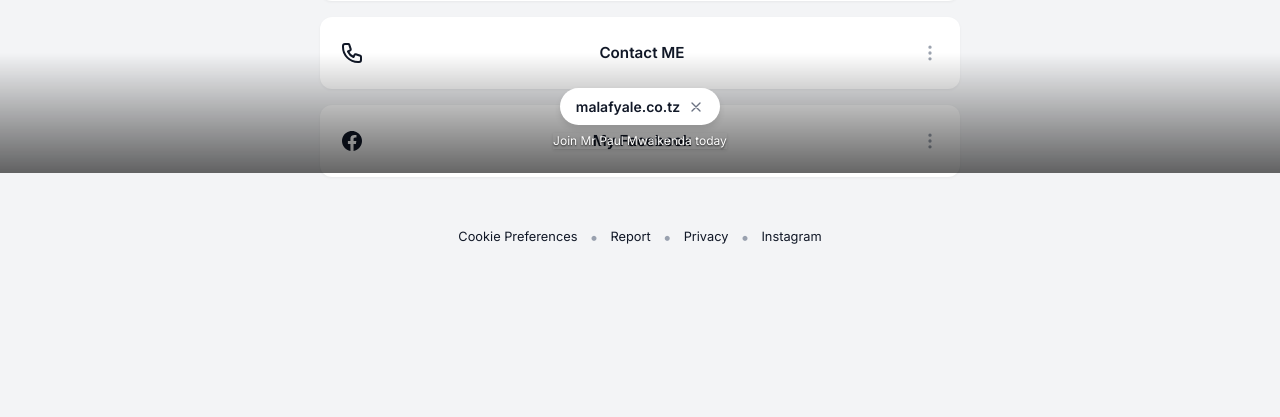
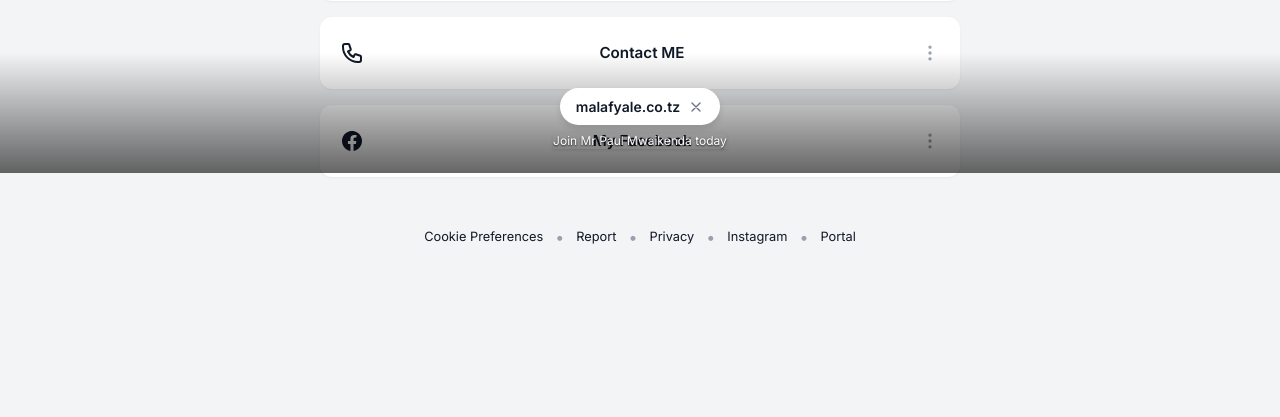
Before and after one commit to jo-katega2001/malafyale, a Laravel app: page / in a window 1280 px wide. Shown: the part 627-1044 px from the top of the page. Run offline with Laravel 12, Linux system fonts and the light colour scheme; data that the repository does not hold is empty; style sheets or scripts are compiled from the project's sources.

Commit message:
Add admin portal login link to the footer

```diff
--- a/resources/views/home.blade.php
+++ b/resources/views/home.blade.php
@@ -280,6 +280,8 @@
           <a href="#">{{ $page['footer']['privacy'] }}</a>
           <span class="text-gray-400">&bull;</span>
           <a href="https://www.instagram.com/malafyalewellness?igsh=YXY0d3hrbWl0azR1" target="_blank" rel="noopener">Instagram</a>
+          <span class="text-gray-400">&bull;</span>
+          <a href="{{ url('/portal/login') }}">Portal</a>
         </div>
       </footer>
     </main>
```
